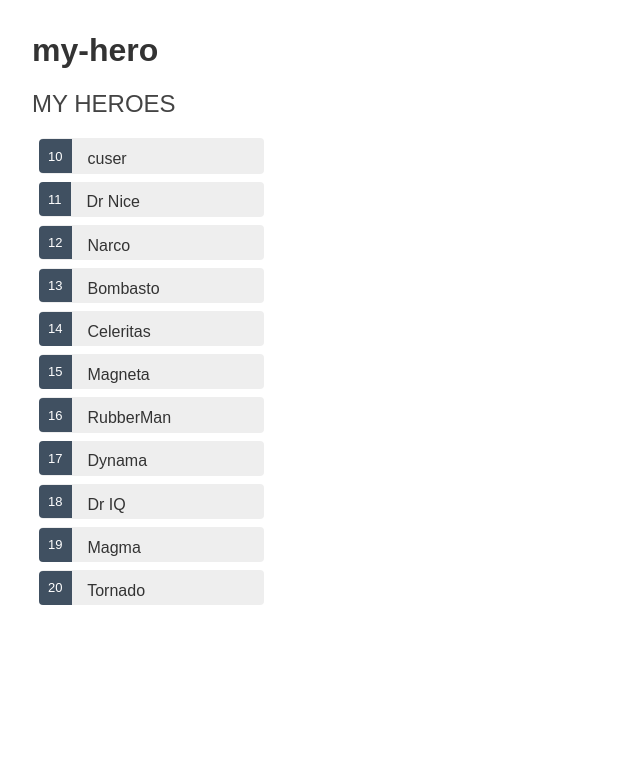
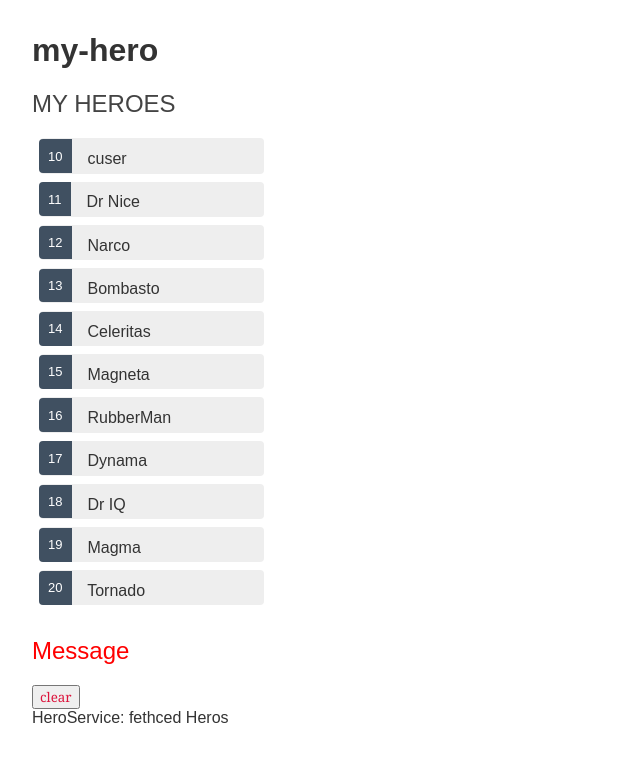
Before and after one commit to wheatFu/my-hero, an Angular app: page / in a window 1280 px wide. Shown: the top 762 px of the page, without its empty margins (0-640 px from the left). Built offline with nearby package versions, Linux system fonts and the light colour scheme.

Commit message:
feat: message.service.ts

```diff
--- a/src/app/app.component.html
+++ b/src/app/app.component.html
@@ -1,2 +1,3 @@
 <h1>{{title}}</h1>
 <app-heros></app-heros>
+<app-messages></app-messages>
--- a/src/app/hero.service.ts
+++ b/src/app/hero.service.ts
@@ -1,9 +1,20 @@
 import { Injectable } from '@angular/core';
+import { Hero } from './hero';
+import { Heros } from './mock-heroes';
+import { Observable, of } from "rxjs";
+import { MessageService } from "./message.service";
 
 @Injectable({
   providedIn: 'root'
 })
 export class HeroService {
 
-  constructor() { }
+  constructor(
+    private msgService: MessageService,
+  ) { }
+
+  getHeros(): Observable<Hero[]> {
+    this.msgService.add('HeroService: fethced Heros');
+    return of(Heros)
+  }
 }
--- a/src/app/heros/heros.component.ts
+++ b/src/app/heros/heros.component.ts
@@ -1,4 +1,5 @@
 import { Component, OnInit } from '@angular/core';
+import { HeroService } from "../hero.service";
 import { Hero} from '../hero';
 import { Heros } from '../mock-heroes';
 
@@ -8,14 +9,26 @@ import { Heros } from '../mock-heroes';
   styleUrls: ['./heros.component.css']
 })
 export class HerosComponent implements OnInit {
-  constructor() {}
-  heros = Heros;
+  // heros = Heros;
+  heros: Hero [];
   selectedHero: Hero;
 
-  onSelect(hero): void {
+  constructor(
+    private heroService: HeroService
+  ) { }
+
+  getHeros(): void {
+    this.heroService.getHeros().subscribe((heroes)=>{
+      this.heros = heroes
+    })
+  }
+
+  onSelect(hero: Hero): void {
     this.selectedHero = hero;
   }
   // 生命周期hook,创建完组件后很快调用的函数，适合放置初始化逻辑
-  ngOnInit() { }
+  ngOnInit() {
+    this.getHeros()
+   }
 
 }
--- /dev/null
+++ b/src/app/message.service.ts
@@ -0,0 +1,17 @@
+import { Injectable } from '@angular/core';
+
+@Injectable({
+  providedIn: 'root'
+})
+export class MessageService {
+  messages: string[] = [];
+
+  add(msg: string): void{
+    this.messages.push(msg)
+  }
+
+  clear(){
+    this.messages = []
+  }
+  constructor() { }
+}
--- /dev/null
+++ b/src/app/messages/messages.component.css
@@ -0,0 +1,35 @@
+/* MessagesComponent's private CSS styles */
+h2 {
+    color: red;
+    font-family: Arial, Helvetica, sans-serif;
+    font-weight: lighter;
+  }
+  body {
+    margin: 2em;
+  }
+  body, input[text], button {
+    color: crimson;
+    font-family: Cambria, Georgia;
+  }
+
+  button.clear {
+    font-family: Arial;
+    background-color: #eee;
+    border: none;
+    padding: 5px 10px;
+    border-radius: 4px;
+    cursor: pointer;
+    cursor: hand;
+  }
+  button:hover {
+    background-color: #cfd8dc;
+  }
+  button:disabled {
+    background-color: #eee;
+    color: #aaa;
+    cursor: auto;
+  }
+  button.clear {
+    color: #333;
+    margin-bottom: 12px;
+  }
--- /dev/null
+++ b/src/app/messages/messages.component.html
@@ -0,0 +1,5 @@
+<div *ngIf="msgService.messages.length">
+    <h2>Message</h2>
+    <button class="clar" (click)="msgService.clear()">clear</button>
+    <div *ngFor="let msg of msgService.messages">{{msg}}</div>
+</div>
--- /dev/null
+++ b/src/app/messages/messages.component.ts
@@ -0,0 +1,18 @@
+import { Component, OnInit } from '@angular/core';
+import { MessageService } from "../message.service";
+
+@Component({
+  selector: 'app-messages',
+  templateUrl: './messages.component.html',
+  styleUrls: ['./messages.component.css']
+})
+export class MessagesComponent implements OnInit {
+
+  constructor(
+    public msgService: MessageService,
+  ) { }
+
+  ngOnInit() {
+  }
+
+}
```
Also changed, not shown: src/app/app.module.ts (+5 -4 lines), 2 other files (tests, documents, lock files or other folders).
